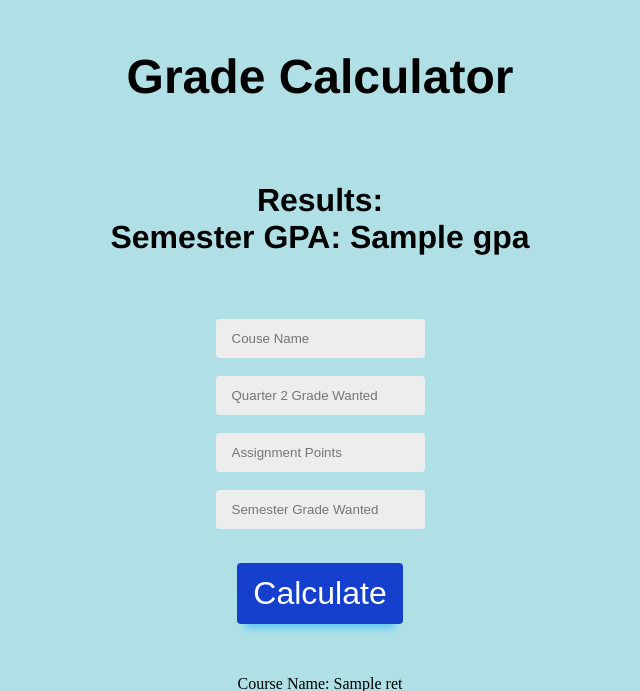
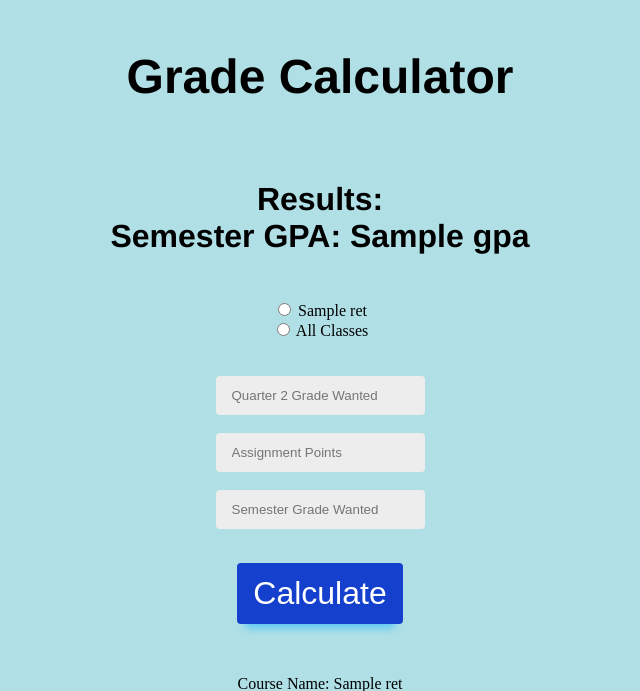
Before and after one commit to bhscomputerscienceclub/example-2021-project, a Flask app: template templates/results.html in a window 1280 px wide. Shown: the top 691 px of the page, without its empty margins (320-960 px from the left). Run offline with Flask 2, Linux system fonts and the light colour scheme; the template is opened without the code that fills it: most values are stand-ins (such as "Sample title", 1, 10 or a date in 2020); some libraries are stand-ins or nearby versions.

Commit message:
select course

```diff
--- a/GradeCalc.py
+++ b/GradeCalc.py
@@ -90,7 +90,7 @@ def functionn():
         return redirect(url_for("function", Invalid_User=False, Invalid_Number=False))
     if request.method == "POST":
         try:
-            icourse_name = request.form.get("course_name")
+            icourse_name = request.form.get("course")
             semester_grade_wanted = int(request.form.get("semester_grade_wanted"))
             q2_grade_wanted = int(request.form.get("q2_grade_wanted"))
             assignment_pts = int(request.form.get("assignment_pts"))
--- a/templates/results.html
+++ b/templates/results.html
@@ -20,10 +20,16 @@
     </h2>
 
     <form action="/results" method="post" class="hform">
-        <input type="hidden" name="csrf_token" value="{{csrf_token()}}"/>
+        <input type="hidden" name="csrf_token" value="{{csrf_token()}}" />
         <center>
-            <br>
-            <input type="text" name="course_name" value="" placeholder="Couse Name"><br><br>
+            {% for i,j in ret.items() %}
+            <input type="radio" id=i name="course" value="{{i}}">
+            <label for=i>{{i}}</label><br>
+            {% endfor %}
+            <input type="radio" id="all" name="course" value="all">
+            <label for="all">All Classes</label><br>
+
+            <br><br>
             <input type="text" name="q2_grade_wanted" value="" placeholder="Quarter 2 Grade Wanted"><br><br>
             <input type="text" name="assignment_pts" value="" placeholder="Assignment Points"><br><br>
             <input type="text" name="semester_grade_wanted" value="" placeholder="Semester Grade Wanted"><br><br>
```
